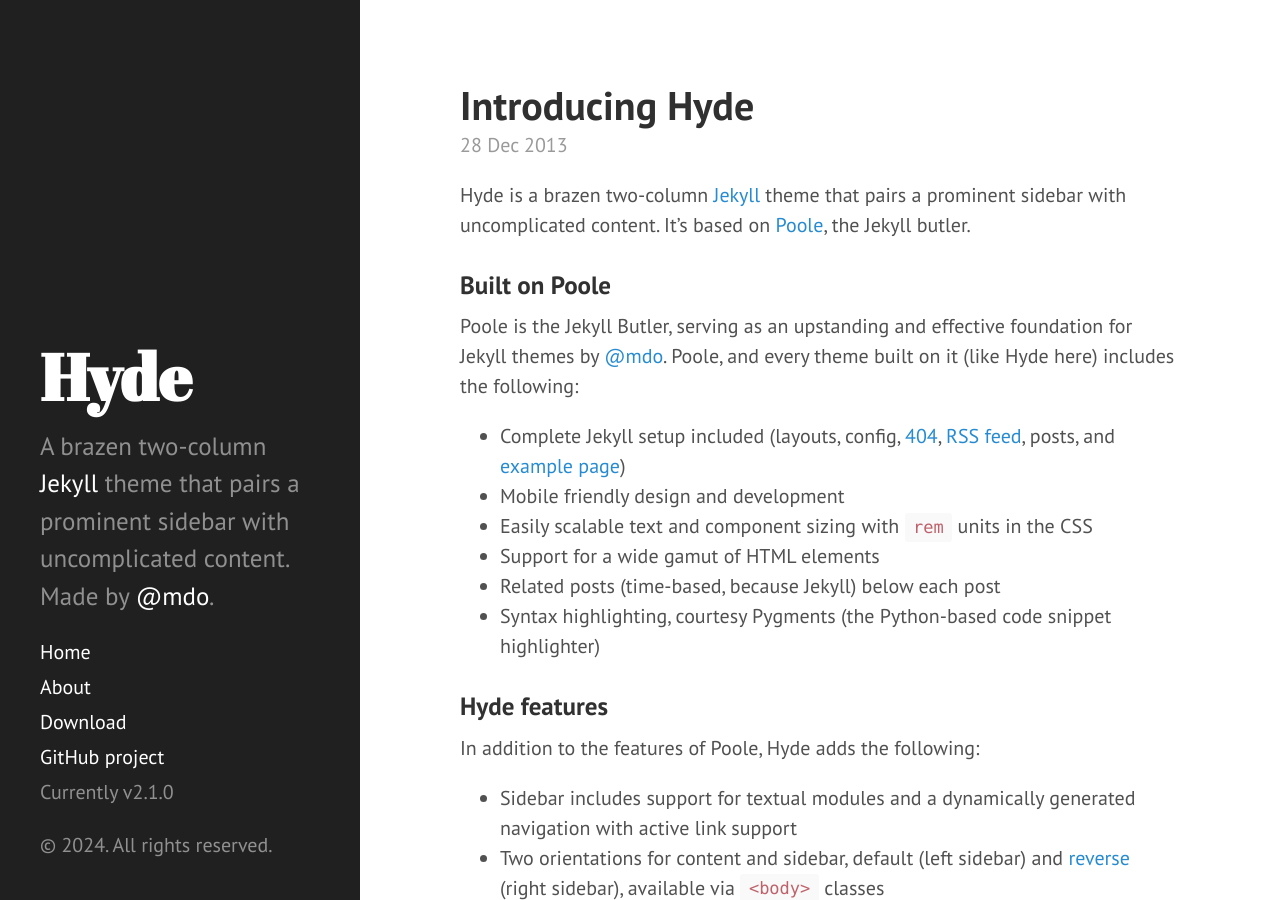
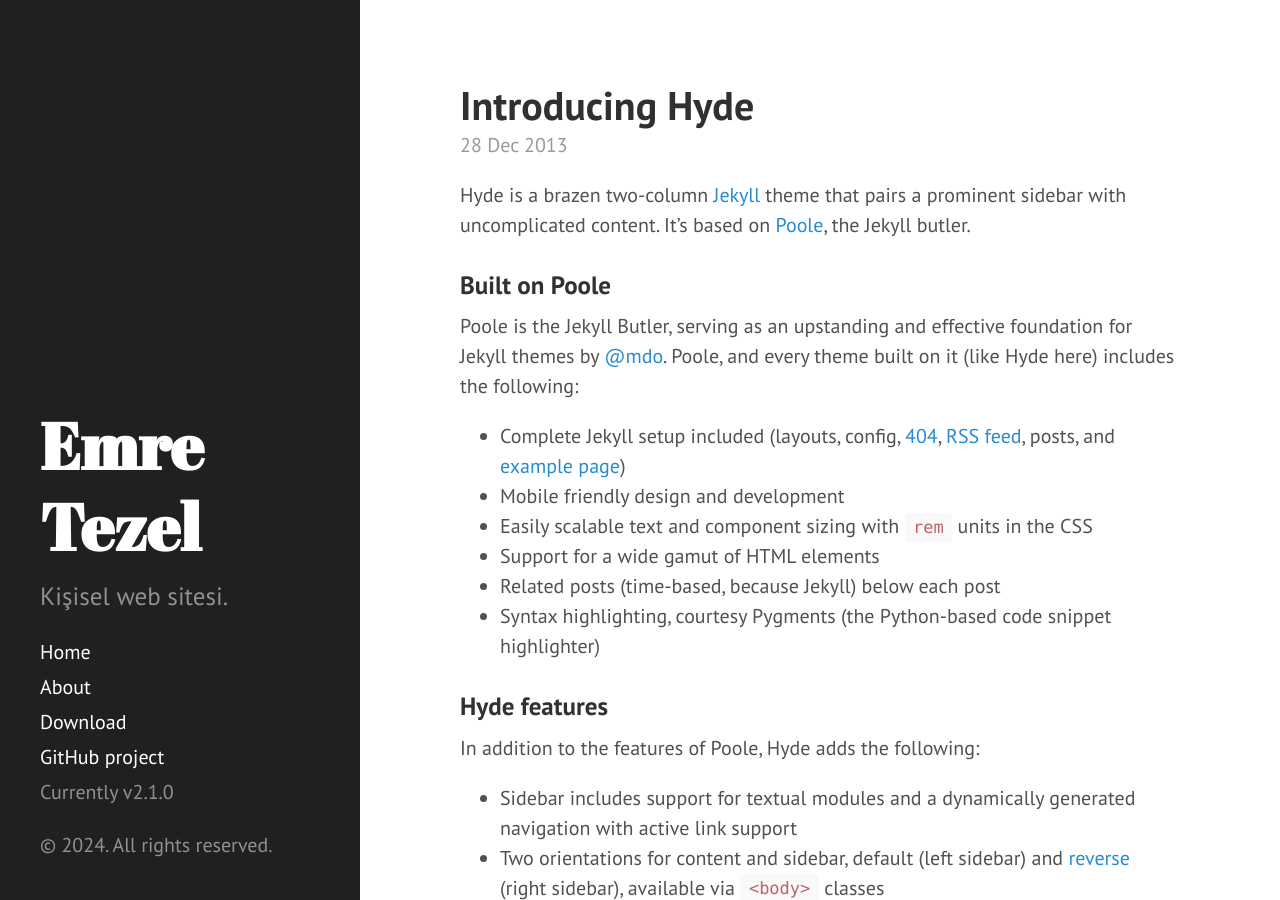
Before and after one commit to e-tezel/e-tezel.github.io, a Jekyll site: the page built from index.html, in a window 1280 px wide and 900 px high. Built offline with Jekyll 4.4.1, drawn with Linux system fonts in a browser that asks for light colours; Markdown is read by kramdown in place of the engine named in the settings; the list of posts is cut into pages by our own code.

Commit message:
First changes in configuration file

```diff
--- a/_config.yml
+++ b/_config.yml
@@ -6,10 +6,10 @@ highlighter:      pygments
 permalink:        pretty
 
 # Setup
-title:            Hyde
-tagline:          'A Jekyll theme'
-description:      'A brazen two-column <a href="http://jekyllrb.com" target="_blank">Jekyll</a> theme that pairs a prominent sidebar with uncomplicated content. Made by <a href="https://twitter.com/mdo" target="_blank">@mdo</a>.'
-url:              http://hyde.getpoole.com
+title:            Emre Tezel
+tagline:          ''
+description:      'Kişisel web sitesi.'
+url:              https://e-tezel.github.io/
 baseurl:          /
 
 author:
```
Also changed, not shown: README.md.
